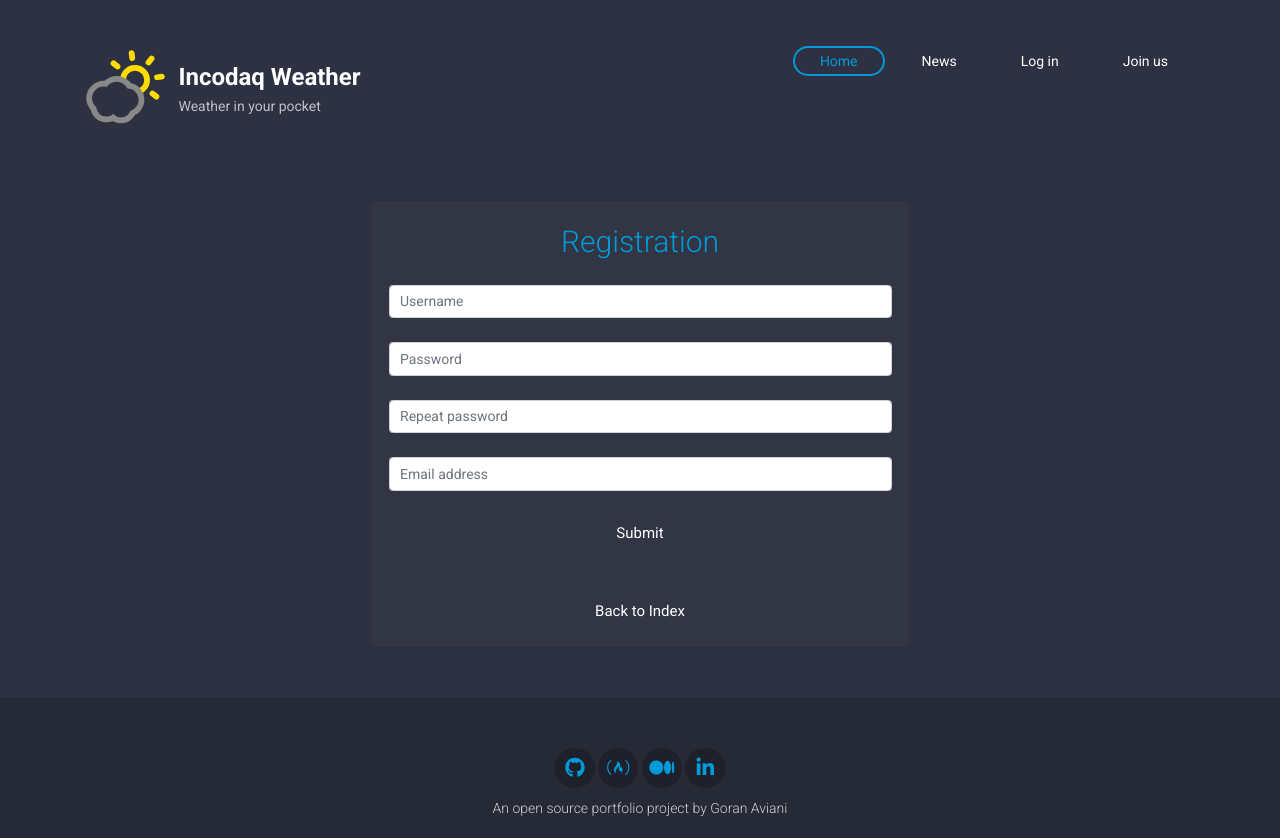
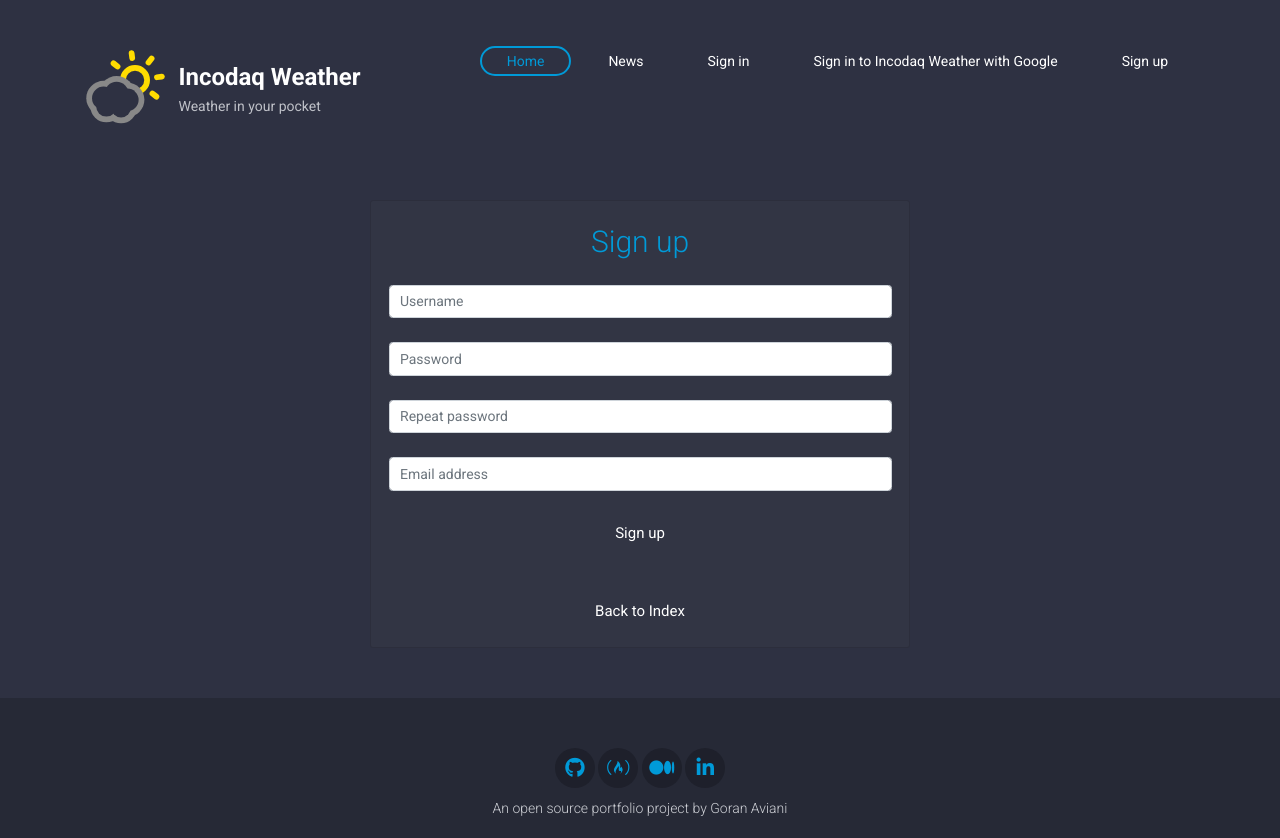
Before and after one commit to GoranAviani/incodaq_weather, a Django app: template templates/signup.html in a window 1280 px wide. Run offline with Django 3.2, Linux system fonts and the light colour scheme; the template is opened without the code that fills it, so the values that code supplies are empty; parts of the project's set-up code (start-up, migrations or seed data) failed here and were passed over; some libraries are stand-ins or nearby versions.

Commit message:
Renaming log in to sign in on all pages

```diff
--- a/templates/base.html
+++ b/templates/base.html
@@ -43,10 +43,11 @@
                         <li class="menu-item current-menu-item"><a href="{% url 'index' %}">Home</a></li>
                         <li class="menu-item"><a href="">News</a></li>
                         {% if user.is_authenticated %}
-                            <li class="menu-item"><a href="{% url 'logout' %}">Logout</a></li>
+                            <li class="menu-item"><a href="{% url 'logout' %}">Sign out</a></li>
                         {% else %}
-                            <li class="menu-item"><a href="{% url 'login' %}">Log in</a></li>
-                            <li class="menu-item"><a href="{% url 'signup' %}">Join us</a></li>
+                            <li class="menu-item"><a href="{% url 'login' %}">Sign in</a></li>
+                            <li class="menu-item"><a href="{% url 'social:begin' 'google-oauth2' %}">Sign in to Incodaq Weather with Google</a></li>
+                            <li class="menu-item"><a href="{% url 'signup' %}">Sign up</a></li>
                         {% endif %}
                     </ul> <!-- .menu -->
                 </div> <!-- .main-navigation -->
--- a/templates/signup.html
+++ b/templates/signup.html
@@ -9,7 +9,7 @@
 	        <div class="card" data-bg-color="#323544">
 	            <div class="card-body ">
 	                <div class="login-title margine-b-20">
-	                    <div class="title-text">Registration</div>
+	                    <div class="title-text">Sign up</div>
 	                </div>
                     {% if registrationStatus %}
                         {% for x in registrationStatus %}
@@ -44,7 +44,7 @@
                                 </div>
                             </div>
                             <div class="form-row ">
-                                <button type="submit" class="btn main-button btn-block normal-text ">Submit</button>
+                                <button type="submit" class="btn main-button btn-block normal-text ">Sign up</button>
                             </div>
                             </br>
                             </br>
```
